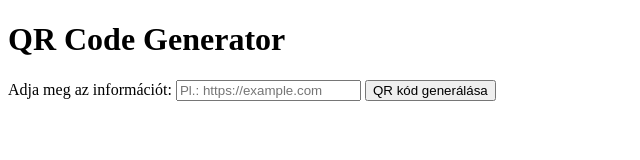
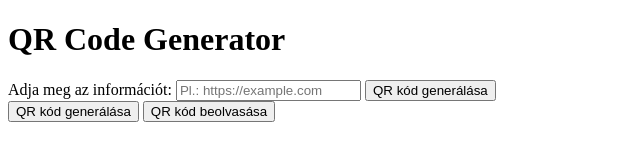
Before and after one commit to KapitanyM/qrcode, a plain HTML site: page index.html in a window 1280 px wide. Shown: the whole page, without its empty margins (0-640 px from the left). Drawn offline with nearby package versions, Linux system fonts and the light colour scheme.

Commit message:
teszt_uj

```diff
--- a/app.js
+++ b/app.js
@@ -1,23 +1,51 @@
-// Az oldal betöltése után hívódik meg
 document.addEventListener('DOMContentLoaded', function () {
     // Itt inicializálhatunk dolgokat, ha szükséges
 });
 
-// QR kód generálása
 function generateQRCode() {
     var inputValue = document.getElementById('text-input').value;
     var qrcodeContainer = document.getElementById('qrcode');
 
-    // Ellenőrizzük, hogy van-e érvényes bemenet
     if (inputValue.trim() !== '') {
-        // Hozzunk létre egy új QRCode példányt
         var qrcode = new QRCode(qrcodeContainer, {
             text: inputValue,
             width: 128,
             height: 128
         });
     } else {
-        // Ha nincs érvényes bemenet, jelenítsünk meg egy figyelmeztetést
         alert('Kérjük, adja meg az információt a QR kód generálásához.');
     }
 }
+
+// Új függvény a QR kód olvasásához
+function scanQRCode() {
+    var video = document.createElement("video");
+    var canvasElement = document.createElement("canvas");
+    var canvas = canvasElement.getContext("2d");
+
+    navigator.mediaDevices.getUserMedia({ video: { facingMode: "environment" } })
+        .then(function (stream) {
+            video.srcObject = stream;
+            video.setAttribute("playsinline", true); // iOS támogatás
+            video.play();
+            requestAnimationFrame(tick);
+        });
+
+    function tick() {
+        if (video.readyState === video.HAVE_ENOUGH_DATA) {
+            canvasElement.hidden = false;
+            canvasElement.width = video.videoWidth;
+            canvasElement.height = video.videoHeight;
+            canvas.drawImage(video, 0, 0, canvasElement.width, canvasElement.height);
+
+            var imageData = canvas.getImageData(0, 0, canvasElement.width, canvasElement.height);
+            var code = jsQR(imageData.data, imageData.width, imageData.height);
+
+            if (code) {
+                alert('QR kód tartalma: ' + code.data);
+            }
+        }
+
+        requestAnimationFrame(tick);
+    }
+}
--- a/index.html
+++ b/index.html
@@ -15,6 +15,19 @@
     <!-- QR Code Library -->
     <script src="https://cdn.rawgit.com/davidshimjs/qrcodejs/gh-pages/qrcode.min.js"></script>
 
+	<!-- jsQR Library -->
+	<script src="https://cdn.jsdelivr.net/npm/jsqr@1.0.2/dist/jsQR.js"></script>
+
+	<!-- ... (a többi HTML kód) ... -->
+
+	<button onclick="generateQRCode()">QR kód generálása</button>
+	<button onclick="scanQRCode()">QR kód beolvasása</button>
+	<div id="qrcode"></div>
+
+	<!-- ... (a többi HTML kód) ... -->
+
+
+
     <!-- Custom JavaScript -->
     <script src="app.js"></script>
 </body>
```
